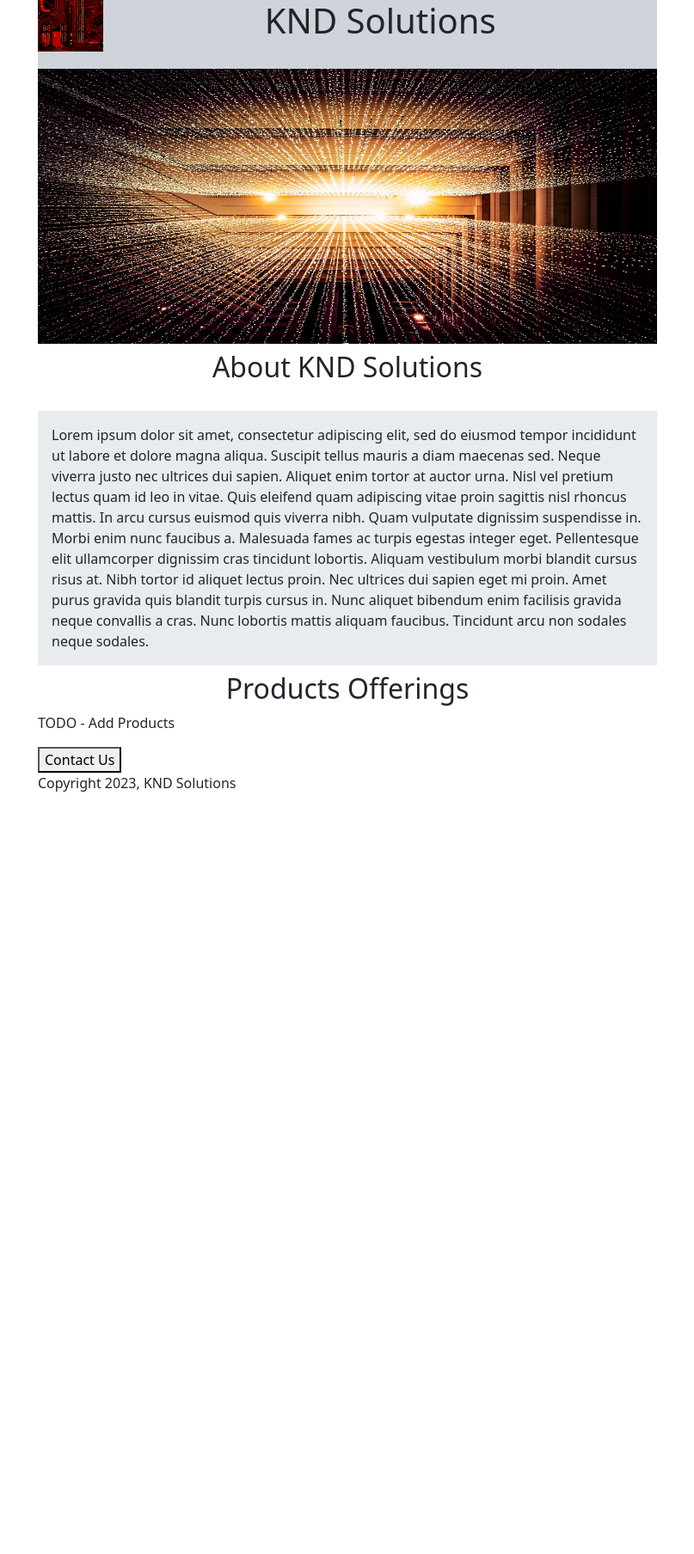
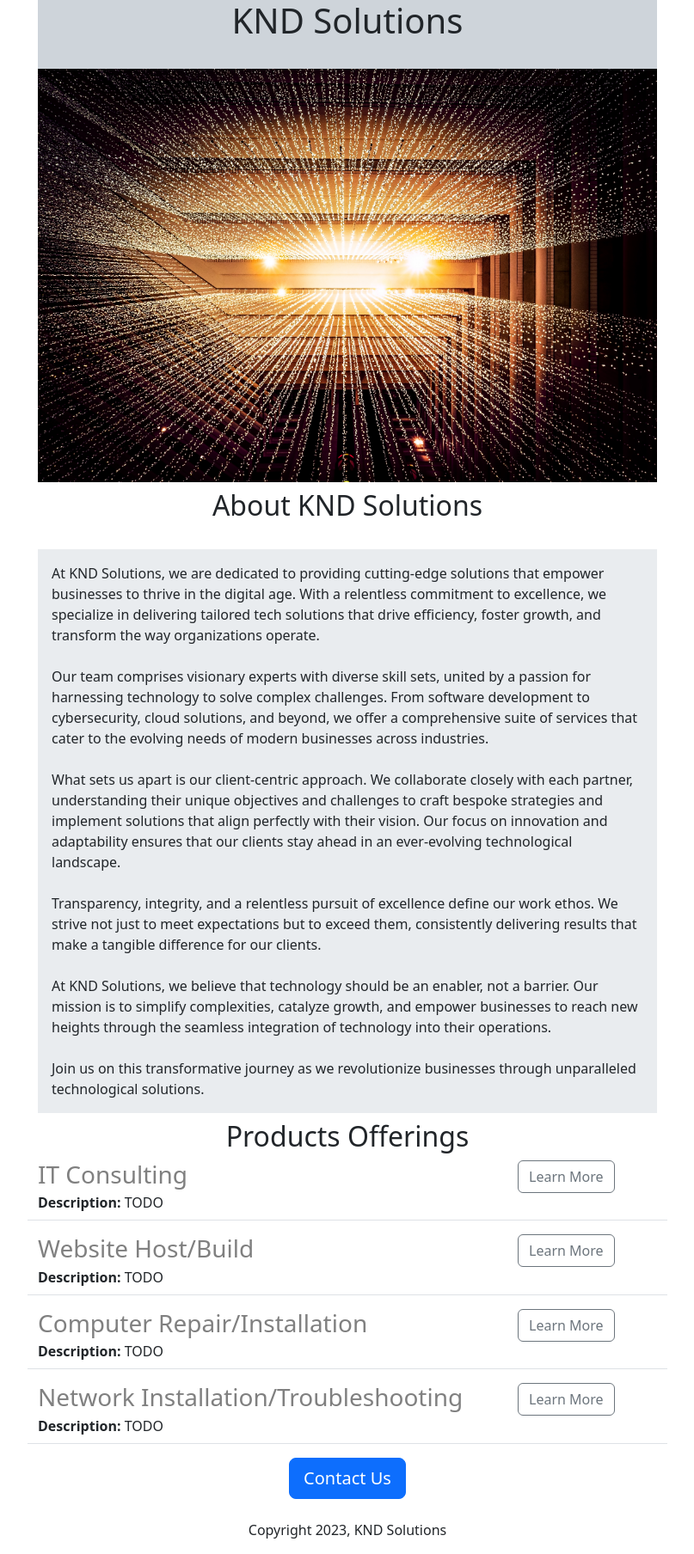
Before and after one commit to clipsey24/KND-Solutions, a Flask app: page / in a window 1280 px wide. Shown: the whole page at 86% size, without its empty margins (236-1043 px from the left). Before the commit the page ends 921 px from the top, so only its background shows below. Run offline with Flask 3, Linux system fonts and the light colour scheme.

Commit message:
Created services

```diff
--- a/app.py
+++ b/app.py
@@ -2,9 +2,32 @@ from flask import Flask, render_template
 
 app = Flask(__name__)
 
+SERVICES = [
+  {
+    'id': 1,
+    'service': 'IT Consulting',
+    'Description': 'TODO'
+  },
+  {
+    'id': 2,
+    'service': 'Website Host/Build',
+    'Description': 'TODO'
+  },
+  {
+    'id': 3,
+    'service': 'Computer Repair/Installation',
+    'Description': 'TODO'
+  },
+  {
+    'id': 4,
+    'service': 'Network Installation/Troubleshooting',
+    'Description': 'TODO'
+  }
+]
+
 @app.route("/")
 def KND():
-    return render_template('home.html')
+    return render_template('home.html', service=SERVICES)
 
 if __name__ == "__main__":
   app.run(host='0.0.0.0', debug=True)
--- a/templates/home.html
+++ b/templates/home.html
@@ -19,26 +19,44 @@
 <body>
   <div id="container">
   <div class="bg-dark-subtle text-emphasis-dark">
-    <img src="static/background.jpg" align="left" height="60px">
+   <!-- <img src="static/background.jpg" align="left" height="60px">-->
     <h1 class="text-center mt2">KND Solutions</h1>
   <br>
 
-  <img src="/static/background2.jpg" height="320" width="100%" object-fit="strech">
+  <img class="img-fluid" src="/static/background2.jpg" height="320" width="100%" object-fit="strech">
   <br>
   </div>
   <h2 class="text-center mt-2">About KND Solutions</h2>
   <br>
 
-  <p class="p-3 mb-2 bg-body-secondary">Lorem ipsum dolor sit amet, consectetur adipiscing elit, sed do eiusmod tempor incididunt ut labore et dolore magna aliqua. Suscipit tellus mauris a diam maecenas sed. Neque viverra justo nec ultrices dui sapien. Aliquet enim tortor at auctor urna. Nisl vel pretium lectus quam id leo in vitae. Quis eleifend quam adipiscing vitae proin sagittis nisl rhoncus mattis. In arcu cursus euismod quis viverra nibh. Quam vulputate dignissim suspendisse in. Morbi enim nunc faucibus a. Malesuada fames ac turpis egestas integer eget. Pellentesque elit ullamcorper dignissim cras tincidunt lobortis. Aliquam vestibulum morbi blandit cursus risus at. Nibh tortor id aliquet lectus proin. Nec ultrices dui sapien eget mi proin. Amet purus gravida quis blandit turpis cursus in. Nunc aliquet bibendum enim facilisis gravida neque convallis a cras. Nunc lobortis mattis aliquam faucibus. Tincidunt arcu non sodales neque sodales.
+  <p class="p-3 mb-2 bg-body-secondary">
+At KND Solutions, we are dedicated to providing cutting-edge solutions that empower businesses to thrive in the digital age. With a relentless commitment to excellence, we specialize in delivering tailored tech solutions that drive efficiency, foster growth, and transform the way organizations operate.<br><br>
+
+Our team comprises visionary experts with diverse skill sets, united by a passion for harnessing technology to solve complex challenges. From software development to cybersecurity, cloud solutions, and beyond, we offer a comprehensive suite of services that cater to the evolving needs of modern businesses across industries.<br><br>
+
+What sets us apart is our client-centric approach. We collaborate closely with each partner, understanding their unique objectives and challenges to craft bespoke strategies and implement solutions that align perfectly with their vision. Our focus on innovation and adaptability ensures that our clients stay ahead in an ever-evolving technological landscape.<br><br>
+
+Transparency, integrity, and a relentless pursuit of excellence define our work ethos. We strive not just to meet expectations but to exceed them, consistently delivering results that make a tangible difference for our clients.<br><br>
+
+At KND Solutions, we believe that technology should be an enabler, not a barrier. Our mission is to simplify complexities, catalyze growth, and empower businesses to reach new heights through the seamless integration of technology into their operations.<br><br>
+
+Join us on this transformative journey as we revolutionize businesses through unparalleled technological solutions.
   </p>
 
 
   <h2 class="text-center mt-2">Products Offerings</h2>
 
-  <p>TODO - Add Products</p>
+  <div>
+    {% for serv in service %}
+      {% include 'serviceitem.html' %}
+    {% endfor %}
 
-  <button>Contact Us</button>
-    <p>Copyright 2023, KND Solutions</p>
+  </div>
+
+  <div class="text-center">
+  <button class="btn btn-primary btn-lg">Contact Us</button>
+    <p class="mt-4">Copyright 2023, KND Solutions</p>
+  </div>
 </div>
 
 </body>
--- /dev/null
+++ b/templates/serviceitem.html
@@ -0,0 +1,9 @@
+<div class="border-bottom row" style="margin-bottom:16px; padding-bottom:8px;">
+  <div class="col-9">
+  <h3 style="color:gray; margin-bottom:4px;">{{serv['service']}}</h3>
+  <div><b>Description:</b> {{serv['Description']}}</div>
+  </div>
+  <div class="col-3">
+  <button type="button" class="btn btn-outline-secondary">Learn More</button>
+  </div>
+</div>
```
